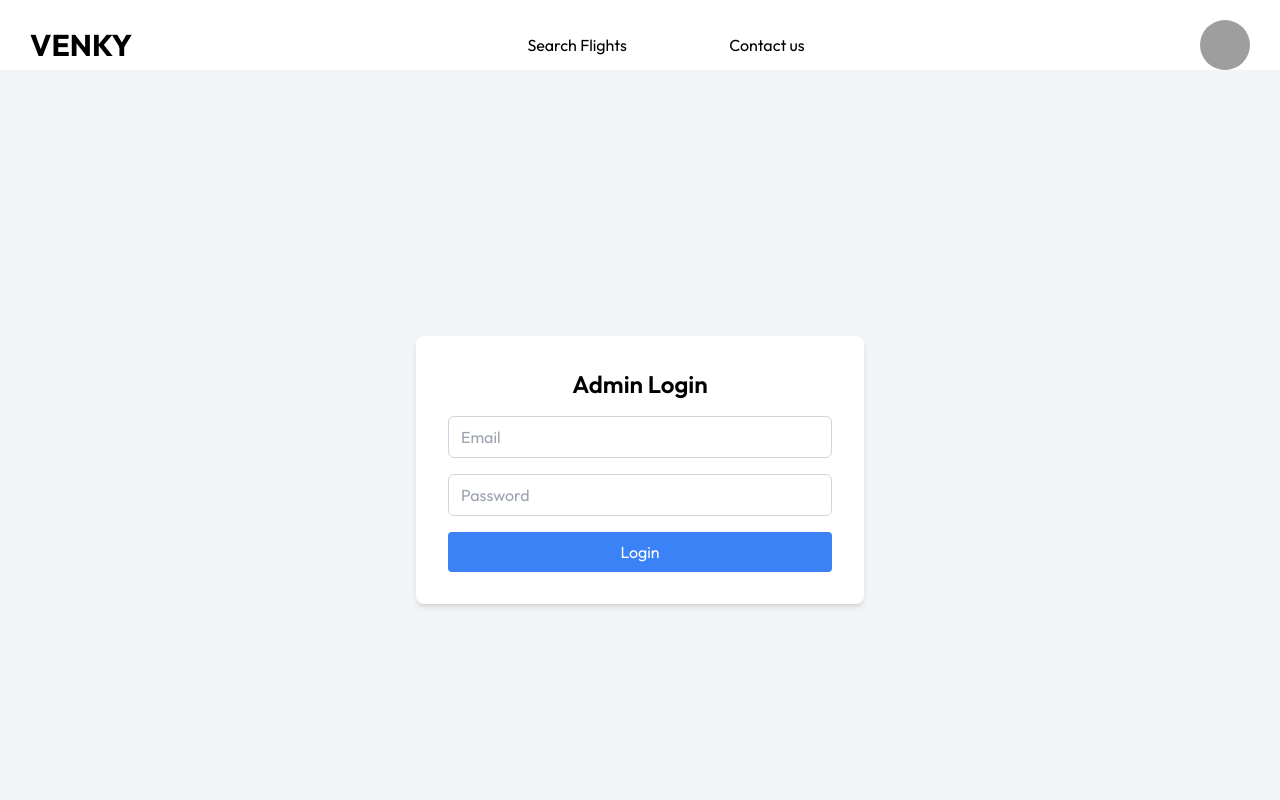
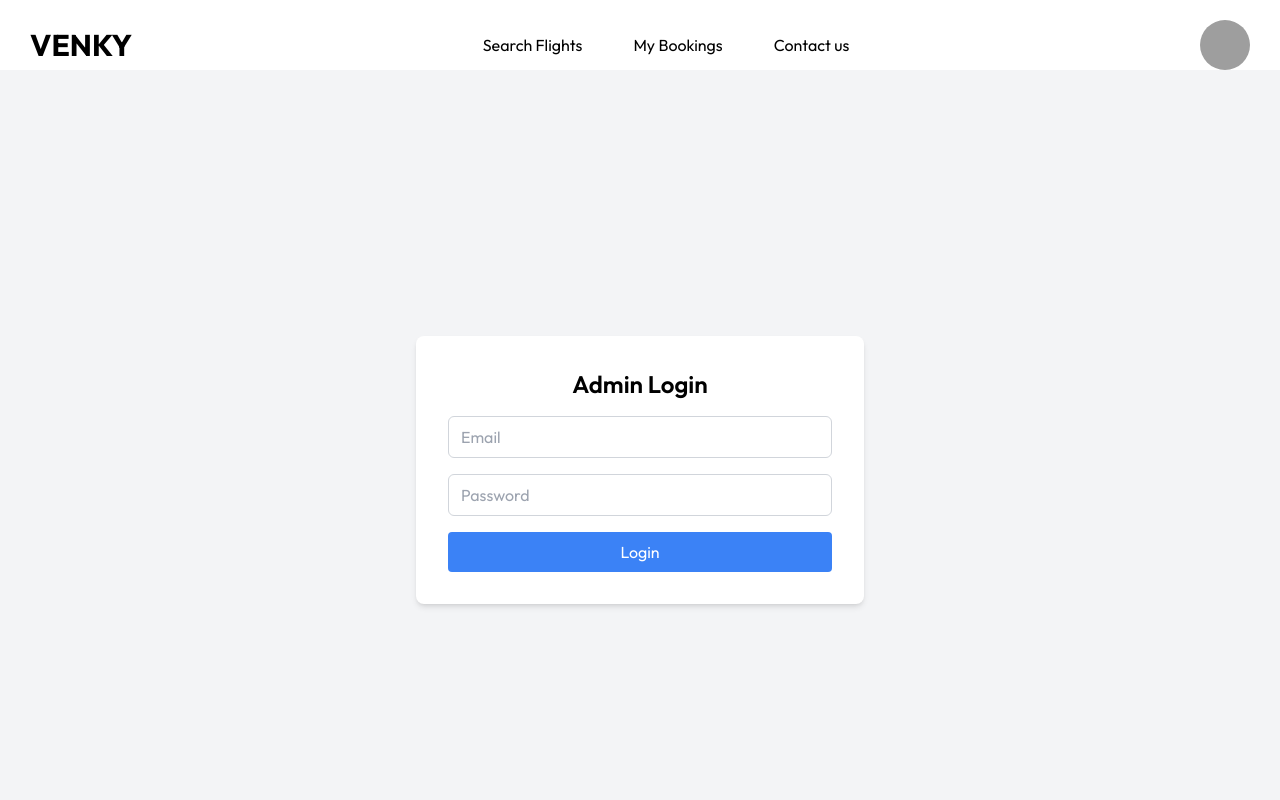
Before and after one commit to PERAMVENKATESH45/Flight-booking-system, a React (Vite) app in the folder frontend/: page /adminLogin in a window 1280 px wide. Shown: the top 800 px of the page. Built offline with nearby package versions, Linux system fonts and the light colour scheme; grey boxes are pictures that could not be loaded; a web font is replaced by a local one.

Commit message:
Update Navbar.jsx

```diff
--- a/frontend/src/components/Navbar/Navbar.jsx
+++ b/frontend/src/components/Navbar/Navbar.jsx
@@ -37,13 +37,13 @@ function Navbar() {
         >
           <ul className="flex md:flex-row flex-col md:items-center md:gap-[4vw] gap-8">
             <li>
-              <Link to={"/search"} className="hover:text-gray-500" href="#">
+    <Link to={"/search"} className="hover:text-gray-500">
       Search Flights
     </Link>
   </li>
   <li>
-              <Link className="hover:text-gray-500" href="#">
-
+    <Link to={"/bookings"} className="hover:text-gray-500">
+      My Bookings
     </Link>
   </li>
   <li>
@@ -51,7 +51,6 @@ function Navbar() {
       Contact us
     </a>
   </li>
-
           </ul>
         </div>
         <div className="flex items-center gap-6">
```
Lines whose indentation alone changed are shown as unchanged.
